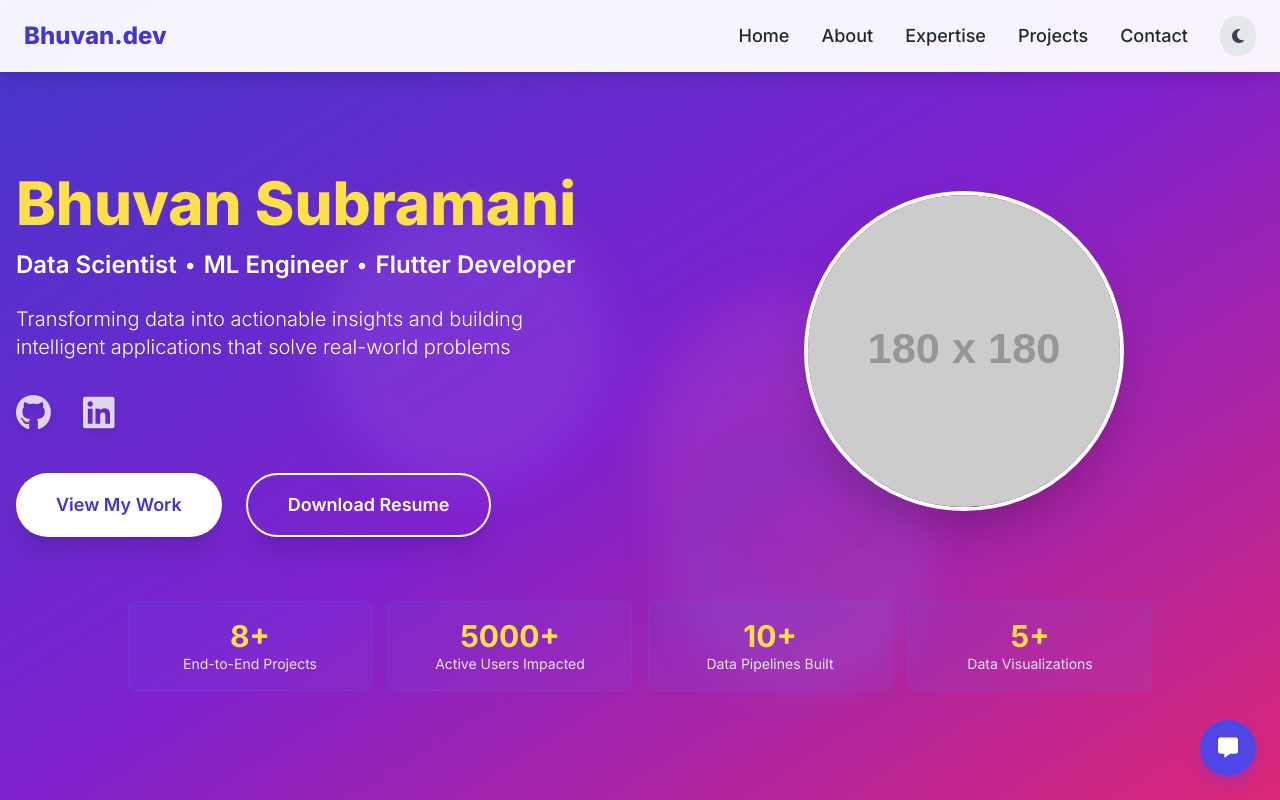
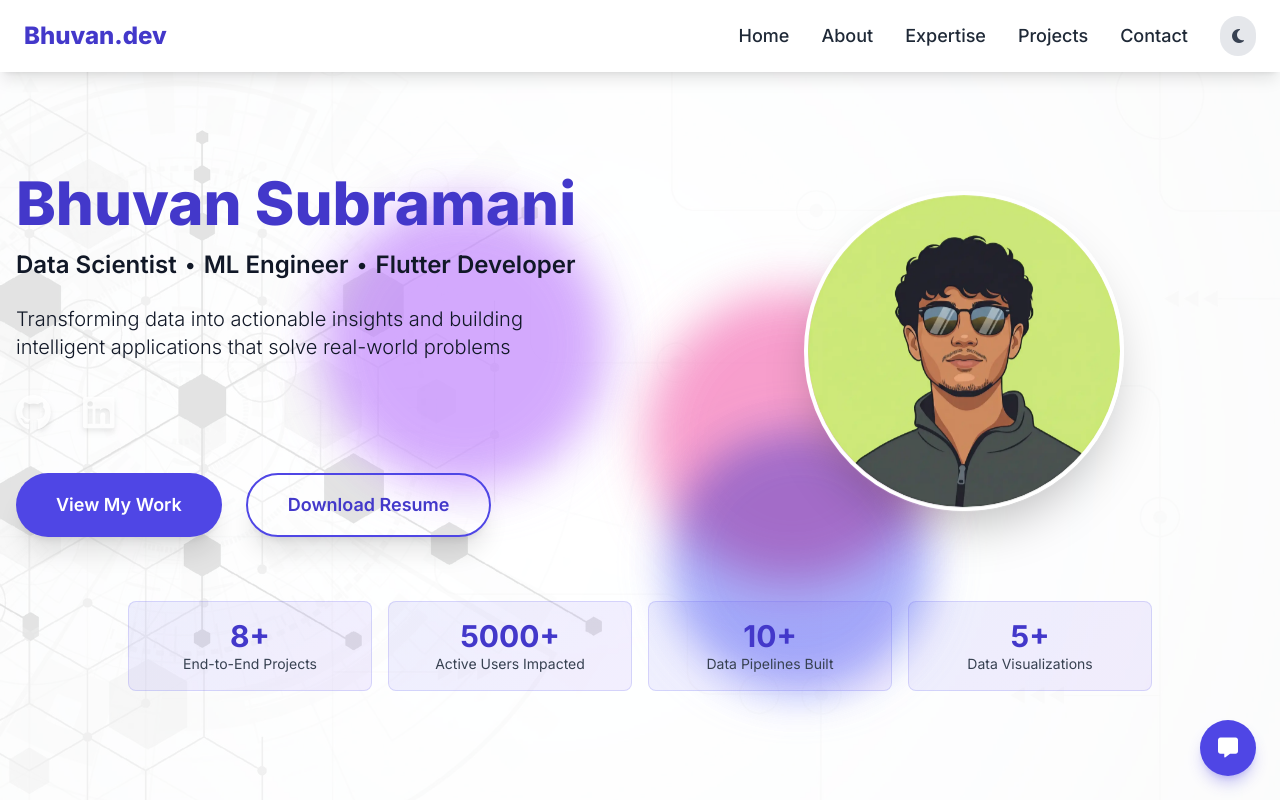
Before and after one commit to BhuvanPS/Portfolio, a plain HTML site: page index.html in a window 1280 px wide. Shown: the top 800 px of the page. Drawn offline with nearby package versions, Linux system fonts and the light colour scheme; placeholder pictures from the web are drawn by us.

Commit message:
Updated home section & Project Description Format

```diff
--- a/data.js
+++ b/data.js
@@ -12,7 +12,7 @@ const personalDetails = {
         url: "/Resume.pdf",
         filename: "Bhuvan_Purushothaman_Subramani_Resume.pdf"
     },
-    profileImage: "https://placehold.co/180x180/667EEA/FFFFFF?text=BS",
+    profileImage: "avatar.webp",
     metrics: [
         { value: "8+", label: "End-to-End Projects" },
         { value: "5000+", label: "Active Users Impacted" },
@@ -43,7 +43,11 @@ const projects = [
     {
         "id": "hyperscale-retail-command-center",
         "title": "HyperScale Retail Command Center",
-        "description": "Implemented an end-to-end Real-Time Analytics solution on Microsoft Fabric. The project unifies historical sales data and real-time order streams into a Medallion Architecture, utilizing PySpark for ETL and Facebook Prophet for accurate 30-day demand forecasting. It closes the loop with Fabric Activator to deliver stockout alerts in under one minute, turning data into actionable business intelligence.",
+        "description": [
+            "Implemented end-to-end Real-Time Analytics on Microsoft Fabric, unifying historical sales and real-time order streams into a Medallion Architecture.",
+            "Utilized PySpark for ETL and Facebook Prophet to generate accurate 30-day demand forecasts.",
+            "Delivered stockout alerts in under one minute using Fabric Activator, enabling immediate business action."
+        ],
         "image": "https://placehold.co/400x300/06B6D4/1E293B?text=Fabric+Command+Center",
         "tags": ["Microsoft Fabric", "PySpark", "Facebook Prophet", "Real-Time Streaming", "Power BI", "Delta Lake", "Data Engineering", "Time-Series ML"],
         "category": ["data", "ml-ai"],
@@ -57,7 +61,11 @@ const projects = [
     {
         id: 'bank-loan-analysis',
         title: 'Bank Loan Performance Analysis',
-        description: 'Designed a three-tier Power BI dashboard monitoring $435.8M in loans. Implemented complex DAX measures for MTD/MoM tracking. Achieved 86.2% Good Loan rate with data-driven insights on risk exposure and debt consolidation strategy.',
+        description: [
+            "Designed a three-tier Power BI dashboard to monitor $435.8M in loans.",
+            "Implemented complex DAX measures for MTD/MoM tracking and performance analysis.",
+            "Achieved 86.2% Good Loan rate by providing data-driven insights on risk exposure and debt consolidation strategy."
+        ],
         image: 'https://placehold.co/400x300/6366F1/FFFFFF?text=Power+BI+Dashboard',
         tags: ['Power BI', 'DAX', 'Financial Analysis', 'KPIs'],
         category: ['data'],
@@ -67,7 +75,11 @@ const projects = [
     {
         id: 'fraud-detection',
         title: 'Financial Fraud Detection System',
-        description: 'Built a Big Data Analytics solution in Python processing 1M nodes and 10M edges. Enhanced fraud detection accuracy by 15%, reduced false positives, and strengthened security measures using advanced graph algorithms.',
+        description: [
+            "Built a Big Data Analytics solution in Python processing 1M nodes and 10M edges.",
+            "Enhanced fraud detection accuracy by 15% and reduced false positives using advanced graph algorithms.",
+            "Strengthened security measures by identifying complex fraud patterns in transaction networks."
+        ],
         image: 'https://placehold.co/400x300/8B5CF6/FFFFFF?text=Fraud+Detection',
         tags: ['Python', 'Big Data', 'Machine Learning', 'Graph Analytics'],
         category: ['ml-ai', 'data'],
@@ -77,7 +89,11 @@ const projects = [
     {
         id: 'liver-cirrhosis-prediction',
         title: 'Liver Cirrhosis Survival Prediction',
-        description: 'Developed an SVC multiclass classification model predicting patient outcomes (Death, Transplant, No Transplant). Achieved 85.5% accuracy using feature engineering, class weighting, and cross-validation on clinical data.',
+        description: [
+            "Developed an SVC multiclass classification model predicting patient outcomes (Death, Transplant, No Transplant).",
+            "Achieved 85.5% accuracy using feature engineering, class weighting, and cross-validation on clinical data.",
+            "Provided critical insights for early medical intervention and resource allocation."
+        ],
         image: 'https://placehold.co/400x300/EC4899/FFFFFF?text=Healthcare+ML',
         tags: ['Python', 'SVC', 'Healthcare', 'Classification'],
         category: ['ml-ai'],
@@ -87,7 +103,11 @@ const projects = [
     {
         id: 'wine-quality-prediction',
         title: 'Wine Quality Prediction Model',
-        description: 'Developed ML model in R comparing WAM, WPM, OWA, and Choquet Integral algorithms. Selected Choquet model as optimal. Performed feature selection, skewness correction, and comprehensive importance interpretation.',
+        description: [
+            "Developed ML model in R comparing WAM, WPM, OWA, and Choquet Integral algorithms.",
+            "Selected Choquet model as optimal after performing feature selection and skewness correction.",
+            "Delivered comprehensive importance interpretation to understand key quality drivers."
+        ],
         image: 'https://placehold.co/400x300/10B981/FFFFFF?text=Wine+Quality+R',
         tags: ['R', 'Machine Learning', 'Feature Engineering'],
         category: ['ml-ai', 'data'],
@@ -97,7 +117,11 @@ const projects = [
     {
         id: 'game-theory-solver',
         title: 'Game Theory Solver (R Shiny)',
-        description: 'Interactive R Shiny application solving two-player zero-sum games. Calculates optimal strategies (pure/mixed) and game values. Features custom UI, educational content, and real-time payoff matrix analysis.',
+        description: [
+            "Created an interactive R Shiny application for solving two-player zero-sum games.",
+            "Calculates optimal strategies (pure/mixed) and game values in real-time.",
+            "Features a custom UI and educational content to demonstrate game theory concepts."
+        ],
         image: 'https://placehold.co/400x300/3B82F6/FFFFFF?text=R+Shiny+App',
         tags: ['R Shiny', 'Game Theory', 'Optimization', 'Interactive UI'],
         category: ['data'],
@@ -107,7 +131,11 @@ const projects = [
     {
         id: 'victoria-transit',
         title: 'Victoria Green Transit Strategy',
-        description: 'Data-driven urban mobility strategy generating $15M in regenerative economy potential. Reduced environmental impact by 25% through smart infrastructure analysis and movement optimization.',
+        description: [
+            "Formulated a data-driven urban mobility strategy generating $15M in regenerative economy potential.",
+            "Reduced environmental impact by 25% through smart infrastructure analysis and movement optimization.",
+            "Proposed actionable steps for sustainable city planning and transit development."
+        ],
         image: 'https://placehold.co/400x300/059669/FFFFFF?text=Transit+Strategy',
         tags: ['Data Analytics', 'Urban Planning', 'Sustainability'],
         category: ['data'],
@@ -117,7 +145,11 @@ const projects = [
     {
         id: 'c-meds-app',
         title: 'C-Meds: AI Medication Reminder',
-        description: 'AI-powered Flutter app on Google Play with significant downloads. Features custom reminders, medication tracking, and 90% faster prescription entry via high-accuracy auto-scanner. Coordinated QA testing for multi-device reliability.',
+        description: [
+            "Launched AI-powered Flutter app on Google Play, featuring custom reminders and medication tracking.",
+            "Reduced prescription entry time by 90% via high-accuracy auto-scanner.",
+            "Coordinated QA testing for multi-device reliability, ensuring a seamless user experience."
+        ],
         image: 'https://placehold.co/400x300/F59E0B/FFFFFF?text=C-Meds+App',
         tags: ['Flutter', 'Dart', 'AI/ML', 'Firebase', 'Mobile'],
         category: ['mobile', 'ml-ai'],
@@ -127,7 +159,11 @@ const projects = [
     {
         id: 'e-cell-app',
         title: 'E-Cell Sastra Mobile Platform',
-        description: 'Led development and Play Store launch managing 1000+ event registrations. Implemented networking features reducing manual communication by 40%. Achieved 500+ downloads with enhanced user engagement.',
+        description: [
+            "Led development and Play Store launch, managing 1000+ event registrations.",
+            "Implemented networking features that reduced manual communication by 40%.",
+            "Achieved 500+ downloads and enhanced user engagement through a streamlined mobile interface."
+        ],
         image: 'https://placehold.co/400x300/6366F1/FFFFFF?text=E-Cell+App',
         tags: ['Flutter', 'Dart', 'Firebase', 'Event Management'],
         category: ['mobile'],
@@ -137,7 +173,11 @@ const projects = [
     {
         id: 'ai-appointment-booking',
         title: 'AI Appointment Booking System',
-        description: 'Engineered AI-powered scheduling solution improving booking efficiency by 20%. Streamlined processes with intuitive UI and seamless platform integration. Collaborated cross-functionally for optimal deployment.',
+        description: [
+            "Engineered AI-powered scheduling solution, improving booking efficiency by 20%.",
+            "Streamlined processes with intuitive UI and seamless platform integration.",
+            "Collaborated cross-functionally to ensure optimal deployment and user adoption."
+        ],
         image: 'https://placehold.co/400x300/8B5CF6/FFFFFF?text=AI+Booking',
         tags: ['AI', 'Flutter', 'System Integration', 'UX Design'],
         category: ['mobile', 'ml-ai'],
@@ -182,6 +222,11 @@ const skillData = {
         { name: 'Big Data Analytics', iconClass: 'fa-solid fa-database', color: 'purple-700' },
         { name: 'Project Management', iconClass: 'fa-solid fa-clipboard-list', color: 'indigo-500' },
         { name: 'Agile Methodologies', iconClass: 'fa-solid fa-redo-alt', color: 'pink-500' },
+        { name: 'Communication', iconClass: 'fa-solid fa-comments', color: 'blue-400' },
+        { name: 'Leadership', iconClass: 'fa-solid fa-users-cog', color: 'red-600' },
+        { name: 'Critical Thinking', iconClass: 'fa-solid fa-brain', color: 'purple-500' },
+        { name: 'Problem Solving', iconClass: 'fa-solid fa-lightbulb', color: 'yellow-500' },
+        { name: 'Teamwork', iconClass: 'fa-solid fa-hands-helping', color: 'green-500' },
     ],
 };
 
--- a/index.html
+++ b/index.html
@@ -18,7 +18,7 @@
         }
     </script>
     <!-- Font Awesome -->
-    <link rel="stylesheet" href="https://cdnjs.cloudflare.com/ajax/libs/font-awesome/6.4.0/css/all.min.css">
+
     <!-- Marked.js for Markdown parsing -->
     <script src="https://cdn.jsdelivr.net/npm/marked/marked.min.js"></script>
     <link rel="stylesheet" href="https://cdnjs.cloudflare.com/ajax/libs/font-awesome/6.5.2/css/all.min.css"
@@ -91,8 +91,8 @@
     </header>
 
     <section id="home"
-        class="relative flex min-h-screen items-center justify-center bg-gradient-to-br from-indigo-700 via-purple-700 to-pink-600 text-white overflow-hidden pt-16">
-        <div class="absolute inset-0 z-0 opacity-20">
+        class="relative flex min-h-screen items-center justify-center bg-cover bg-center bg-no-repeat text-gray-900 dark:text-white overflow-hidden pt-16">
+        <div class="absolute inset-0 z-0 bg-white/80 dark:bg-black/50">
             <div
                 class="absolute top-1/4 left-1/4 w-72 h-72 bg-purple-400 rounded-full mix-blend-multiply filter blur-xl opacity-70 animate-blob">
             </div>
@@ -109,7 +109,7 @@
                 <!-- Text Content -->
                 <div class="md:w-1/2 text-center md:text-left">
                     <h1 class="mb-4 text-5xl md:text-6xl font-extrabold leading-tight animate-fade-in-up">
-                        <span id="hero-name" class="text-yellow-300"></span>
+                        <span id="hero-name" class="text-indigo-700 dark:text-yellow-300"></span>
                     </h1>
                     <div class="mb-6 text-xl md:text-2xl font-light animate-fade-in-up animation-delay-200">
                         <span class="font-semibold">Data Scientist</span> • <span class="font-semibold">ML
@@ -129,11 +129,11 @@
                     <div
                         class="flex flex-col sm:flex-row justify-center md:justify-start gap-6 animate-fade-in-up animation-delay-600">
                         <button data-section="projects"
-                            class="scroll-button rounded-full bg-white px-10 py-4 text-lg font-semibold text-indigo-700 shadow-xl transition-all duration-300 hover:scale-105 hover:bg-gray-100 transform hover:-translate-y-1">
+                            class="scroll-button rounded-full bg-indigo-600 dark:bg-white px-10 py-4 text-lg font-semibold text-white dark:text-indigo-700 shadow-xl transition-all duration-300 hover:scale-105 hover:bg-indigo-700 dark:hover:bg-gray-100 transform hover:-translate-y-1">
                             View My Work
                         </button>
                         <a id="resume-btn" href="#" download
-                            class="rounded-full border-2 border-white px-10 py-4 text-lg font-semibold text-white shadow-xl transition-all duration-300 hover:scale-105 hover:bg-white hover:text-indigo-700 transform hover:-translate-y-1">
+                            class="rounded-full border-2 border-indigo-600 dark:border-white px-10 py-4 text-lg font-semibold text-indigo-700 dark:text-white shadow-xl transition-all duration-300 hover:scale-105 hover:bg-indigo-600 hover:text-white dark:hover:bg-white dark:hover:text-indigo-700 transform hover:-translate-y-1">
                             Download Resume
                         </a>
                     </div>
@@ -275,7 +275,9 @@
     <footer
         class="bg-gray-900 dark:bg-gray-950 py-8 text-center text-gray-300 dark:text-gray-400 transition-colors duration-500">
         <div class="container mx-auto px-4">
-            <p>&copy; <span id="currentYear"></span> <span id="footer-name"></span>. All rights reserved.</p>
+            <p>&copy; <span id="currentYear"></span> <span id="footer-name"></span>. All rights reserved. | <a
+                    href="https://www.vecteezy.com/free-vector/background" target="_blank" rel="noopener noreferrer"
+                    class="hover:text-white transition-colors">Background by Vecteezy.com</a></p>
         </div>
     </footer>
 
--- a/script.js
+++ b/script.js
@@ -78,9 +78,11 @@ function renderJourneySection() {
         <div class="space-y-6">
             ${journeyData.experience.map(exp => `
                 <div class="border-l-4 border-indigo-500 pl-4 py-2 hover:bg-indigo-50 dark:hover:bg-gray-700 transition-colors duration-300 rounded-r">
-                    <h4 class="text-xl font-semibold text-gray-800 dark:text-gray-200">${exp.title}</h4>
+                    <div class="flex justify-between items-start">
+                        <h4 class="text-xl font-semibold text-gray-800 dark:text-gray-200">${exp.title}</h4>
+                        <p class="text-sm text-gray-600 dark:text-gray-400 ml-4 flex-shrink-0"><i class="fa-solid fa-calendar-alt mr-1"></i>${exp.period}</p>
+                    </div>
                     <p class="text-md font-medium text-indigo-700 dark:text-indigo-400 mb-1">${exp.company}</p>
-                    <p class="text-sm text-gray-600 dark:text-gray-400 mb-2"><i class="fa-solid fa-calendar-alt mr-1"></i>${exp.period}</p>
                     <p class="text-gray-700 dark:text-gray-300 text-sm mb-2">${exp.description}</p>
                     <div class="flex flex-wrap gap-2">
                         ${exp.highlights.map(h => `<span class="text-xs bg-indigo-100 dark:bg-indigo-900 text-indigo-700 dark:text-indigo-300 px-2 py-1 rounded">${h}</span>`).join('')}
@@ -101,9 +103,11 @@ function renderJourneySection() {
         <div class="space-y-6">
             ${journeyData.education.map(edu => `
                 <div class="border-l-4 border-indigo-500 pl-4 py-2 hover:bg-indigo-50 dark:hover:bg-gray-700 transition-colors duration-300 rounded-r">
-                    <h4 class="text-xl font-semibold text-gray-800 dark:text-gray-200">${edu.degree}</h4>
+                    <div class="flex justify-between items-start">
+                        <h4 class="text-xl font-semibold text-gray-800 dark:text-gray-200">${edu.degree}</h4>
+                        <p class="text-sm text-gray-600 dark:text-gray-400 ml-4 flex-shrink-0"><i class="fa-solid fa-calendar-alt mr-1"></i>${edu.period}</p>
+                    </div>
                     <p class="text-md font-medium text-indigo-700 dark:text-indigo-400 mb-1">${edu.institution}</p>
-                    <p class="text-sm text-gray-600 dark:text-gray-400 mb-2"><i class="fa-solid fa-calendar-alt mr-1"></i>${edu.period}</p>
                     <p class="text-gray-700 dark:text-gray-300 text-sm">${edu.description}</p>
                 </div>
             `).join('')}
@@ -149,7 +153,12 @@ function createProjectCard(project) {
         </div>
         <div class="p-6">
             <h3 class="text-xl font-bold text-gray-800 dark:text-gray-200 mb-3">${project.title}</h3>
-            <p class="text-gray-700 dark:text-gray-300 text-sm mb-4 leading-relaxed">${project.description}</p>
+            ${Array.isArray(project.description)
+            ? `<ul class="text-gray-700 dark:text-gray-300 text-sm mb-4 leading-relaxed list-disc list-inside space-y-1">
+                    ${project.description.map(item => `<li>${item}</li>`).join('')}
+                   </ul>`
+            : `<p class="text-gray-700 dark:text-gray-300 text-sm mb-4 leading-relaxed">${project.description}</p>`
+        }
 
             ${project.metrics ? `
                 <div class="flex flex-wrap gap-2 mb-4">
@@ -217,11 +226,19 @@ function initializeDarkMode() {
     const isDark = localStorage.getItem('theme') === 'dark' ||
         (!localStorage.getItem('theme') && window.matchMedia('(prefers-color-scheme: dark)').matches);
 
+    function updateHomeBackground(isDark) {
+        const homeSection = document.getElementById('home');
+        if (homeSection) {
+            homeSection.style.backgroundImage = isDark ? "url('bg.webp')" : "url('bglight.webp')";
+        }
+    }
+
     if (isDark) {
         document.documentElement.classList.add('dark');
         sunIcons.forEach(icon => icon.classList.remove('hidden'));
         moonIcons.forEach(icon => icon.classList.add('hidden'));
     }
+    updateHomeBackground(isDark);
 
     function toggleDarkMode() {
         document.documentElement.classList.toggle('dark');
@@ -230,6 +247,7 @@ function initializeDarkMode() {
 
         sunIcons.forEach(icon => icon.classList.toggle('hidden'));
         moonIcons.forEach(icon => icon.classList.toggle('hidden'));
+        updateHomeBackground(isDarkNow);
     }
 
     toggles.forEach(toggle => {
@@ -373,8 +391,8 @@ function renderPersonalDetails() {
     const metricsContainer = document.getElementById('hero-metrics');
     metricsContainer.innerHTML = personalDetails.metrics.map(metric => `
         <div class="metric-card rounded-lg p-4 text-center">
-            <div class="text-3xl font-bold text-yellow-300">${metric.value}</div>
-            <div class="text-sm text-gray-200">${metric.label}</div>
+            <div class="text-3xl font-bold text-indigo-700 dark:text-yellow-300">${metric.value}</div>
+            <div class="text-sm text-gray-700 dark:text-gray-200">${metric.label}</div>
         </div>
     `).join('');
 
```
Also changed, not shown: avatar.webp (added), bg.webp (added), bglight.webp (added), pers-icon.webp (added).
